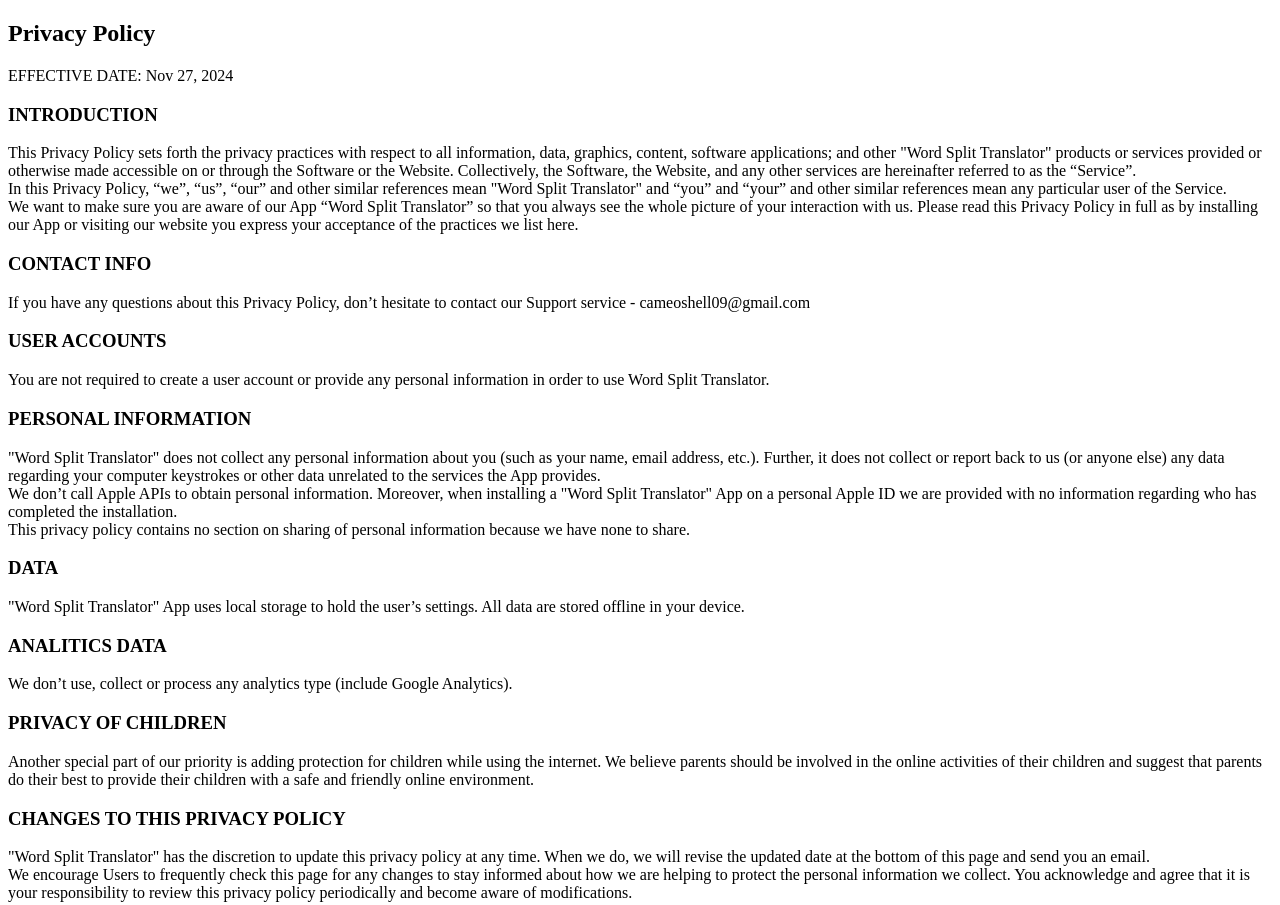
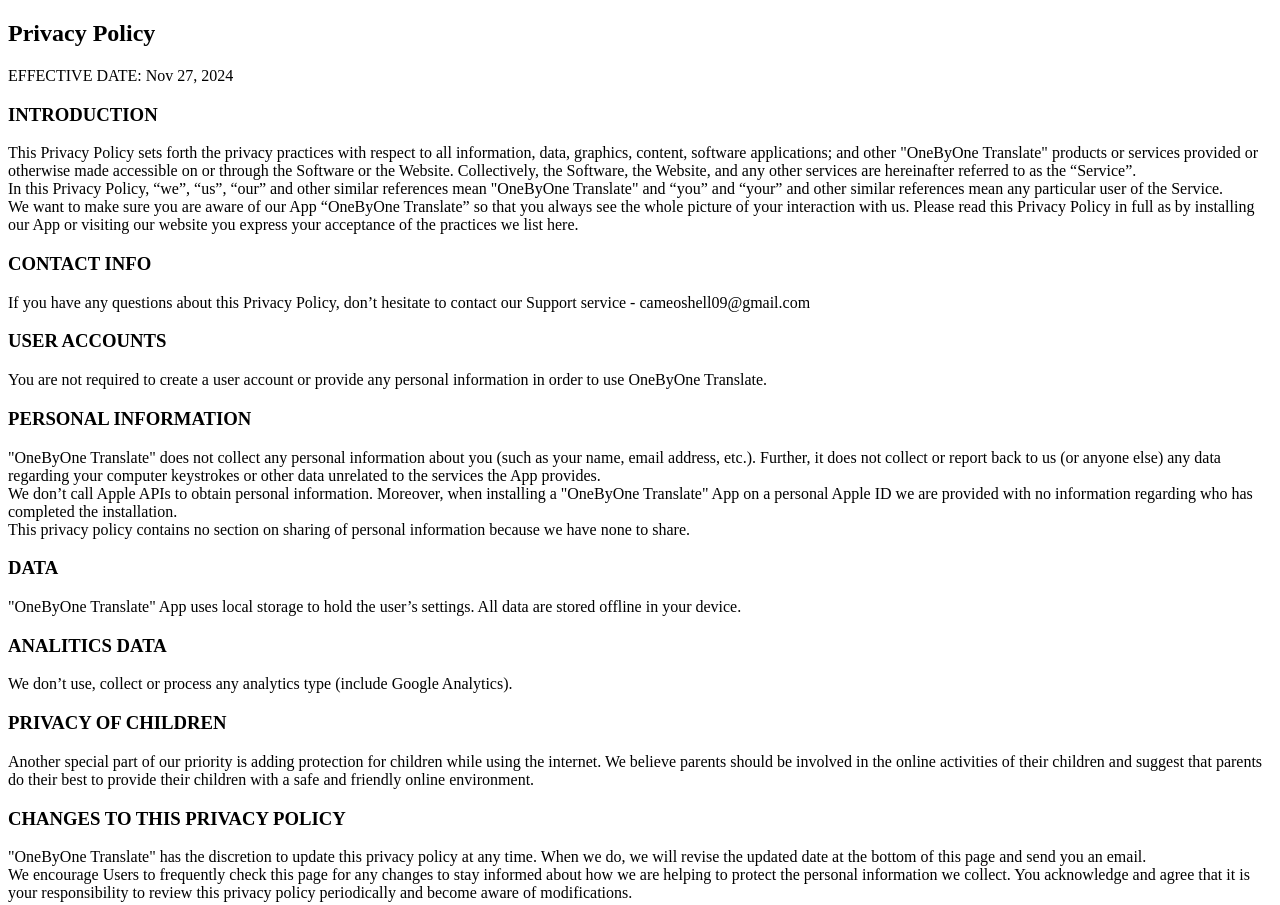
Before and after one commit to qq345386817/split-trans, a plain HTML site: page privacy-policy.html in a window 1280 px wide. Shown: the top 905 px of the page. Drawn offline with Linux system fonts and the light colour scheme.

Commit message:
Change "Word Split Translator" to "OneByOne Translate"

```diff
--- a/privacy-policy.html
+++ b/privacy-policy.html
@@ -10,7 +10,7 @@
   <link rel="icon" type="image/png" sizes="16x16" href="favicon/favicon-16x16.png">
   <link rel="manifest" href="favicon/site.webmanifest">
 
-  <title>Word Split Translator</title>
+  <title>OneByOne Translate</title>
 </head>
 
 <body>
@@ -22,13 +22,13 @@
   <h3>INTRODUCTION</h3>
 
   <div>This Privacy Policy sets forth the privacy practices with respect to all information, data, graphics, content,
-    software applications; and other "Word Split Translator" products or services provided or otherwise made
+    software applications; and other "OneByOne Translate" products or services provided or otherwise made
     accessible on or through the Software or the Website. Collectively, the Software, the Website, and any other services are hereinafter referred to as the “Service”.</div>
 
-  <div>In this Privacy Policy, “we”, “us”, “our” and other similar references mean "Word Split Translator" and
+  <div>In this Privacy Policy, “we”, “us”, “our” and other similar references mean "OneByOne Translate" and
     “you” and “your” and other similar references mean any particular user of the Service.</div>
 
-  <div>We want to make sure you are aware of our App “Word Split Translator” so that you always see the
+  <div>We want to make sure you are aware of our App “OneByOne Translate” so that you always see the
     whole picture of your interaction with us. Please read this Privacy Policy in full as by installing our App or
     visiting our website you express your acceptance of the practices we list here.</div>
 
@@ -40,15 +40,15 @@
 
   <h3>USER ACCOUNTS</h3>
 
-  <div>You are not required to create a user account or provide any personal information in order to use Word Split Translator.</div>
+  <div>You are not required to create a user account or provide any personal information in order to use OneByOne Translate.</div>
 
   <h3>PERSONAL INFORMATION</h3>
 
-  <div>"Word Split Translator" does not collect any personal information about you (such as your name, email
+  <div>"OneByOne Translate" does not collect any personal information about you (such as your name, email
     address, etc.). Further, it does not collect or report back to us (or anyone else) any data regarding your computer
     keystrokes or other data unrelated to the services the App provides.</div>
 
-  <div>We don’t call Apple APIs to obtain personal information. Moreover, when installing a "Word Split Translator" App
+  <div>We don’t call Apple APIs to obtain personal information. Moreover, when installing a "OneByOne Translate" App
     on a personal Apple ID we are provided with no information regarding who has completed the
     installation.</div>
 
@@ -56,7 +56,7 @@
 
   <h3>DATA</h3>
 
-  <div>"Word Split Translator" App uses local storage to hold the user’s settings. All data are stored
+  <div>"OneByOne Translate" App uses local storage to hold the user’s settings. All data are stored
     offline in your device.</div>
 
   <h3>ANALITICS DATA</h3>
@@ -71,7 +71,7 @@
 
   <h3>CHANGES TO THIS PRIVACY POLICY</h3>
 
-  <div>"Word Split Translator" has the discretion to update this privacy policy at any time. When we do, we will
+  <div>"OneByOne Translate" has the discretion to update this privacy policy at any time. When we do, we will
     revise the updated date at the bottom of this page and send you an email. </div>
 
   <div>We encourage Users to frequently check this page for any changes to stay informed about how we are helping to
```
Also changed, not shown: help.html (+2 -2 lines), index.html (+2 -2 lines).
